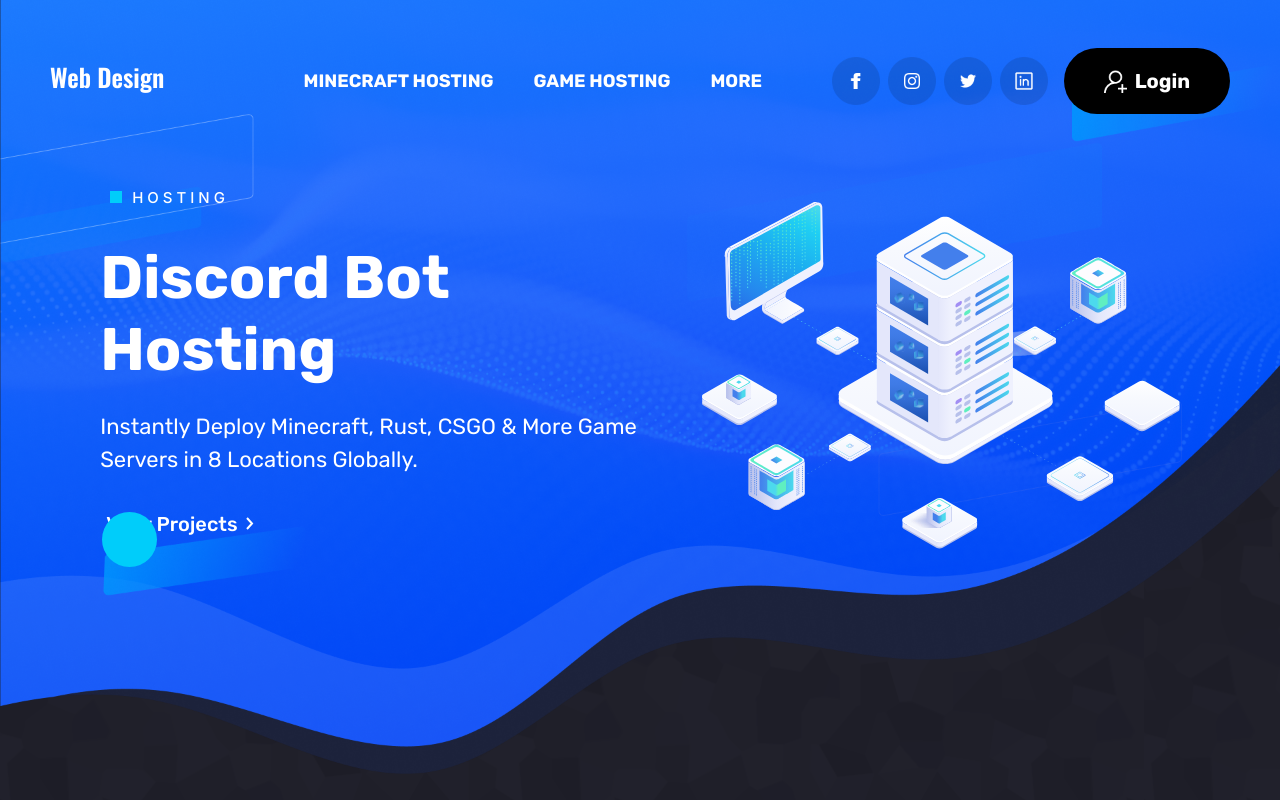
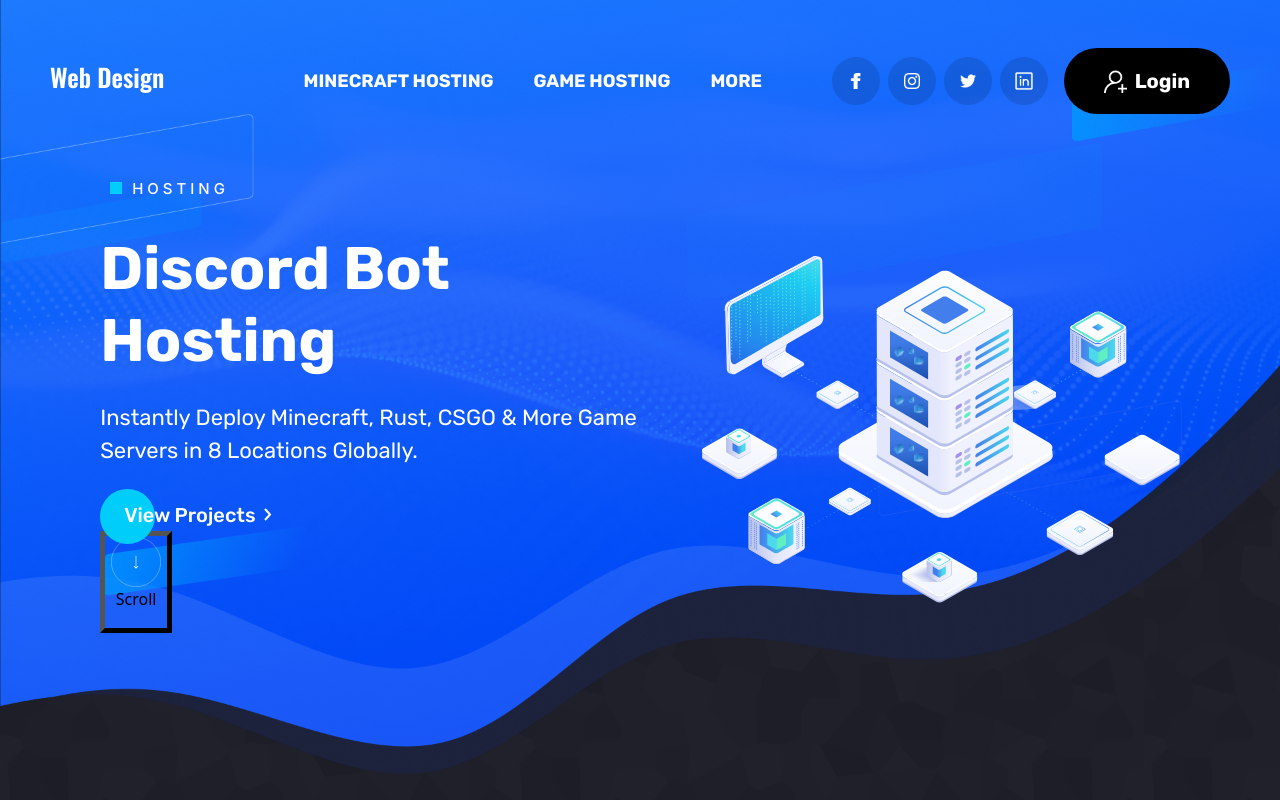
Before and after one commit to ashok-kumar-032/bot-hosting, a React (Create React App) app: page / in a window 1280 px wide. Shown: the top 800 px of the page. Built offline with nearby package versions, Linux system fonts and the light colour scheme.

Commit message:
our section

```diff
--- a/public/index.html
+++ b/public/index.html
@@ -1,20 +1,20 @@
 <!DOCTYPE html>
 <html lang="en">
+
 <head>
   <meta charset="utf-8" />
   <link rel="icon" href="%PUBLIC_URL%/favicon.ico" />
   <meta name="viewport" content="width=device-width, initial-scale=1" />
   <meta name="theme-color" content="#000000" />
-    <meta
-      name="description"
-      content="Web site created using create-react-app"
-    />
+  <meta name="description" content="Web site created using create-react-app" />
   <link rel="apple-touch-icon" href="%PUBLIC_URL%/logo192.png" />
   <link rel="manifest" href="%PUBLIC_URL%/manifest.json" />
   <title>React App</title>
 </head>
-  <body>
+
+<body style=" overflow: hidden;">
   <noscript>You need to enable JavaScript to run this app.</noscript>
   <div id="root"></div>
 </body>
+
 </html>
--- a/src/ashok.css
+++ b/src/ashok.css
@@ -17,8 +17,8 @@
     border-radius: 50% !important;
     background: #00CDFA !important;
     z-index: 0;
-    left: 2px;
-    top: 4px;
+    left: 0px;
+    top: -10px;
 }
 
 .ls_4 {
@@ -67,10 +67,13 @@
     opacity: 0.75;
 }
 
-.our_box {
-    transform: translateY(250px);
-}
 
+
+
+
+
+
+@media (min-width: 992px) {
     .our_box {
         background-image: url(../src/assets/img/webp/our_box_img.webp);
         background-position: center;
@@ -79,3 +82,49 @@
         border-radius: 20px;
         box-shadow: 8px 24px 96px 0px rgba(68, 77, 163, 0.08);
     }
+
+    .our_box {
+        transform: translateY(175px) !important;
+    }
+}
+
+
+@media (min-width: 1200px) {
+    .our_box {
+        background-image: url(../src/assets/img/webp/our_box_img.webp);
+        background-position: center;
+        background-size: cover;
+        background-repeat: no-repeat;
+        border-radius: 20px;
+        box-shadow: 8px 24px 96px 0px rgba(68, 77, 163, 0.08);
+    }
+
+    .our_box {
+        transform: translateY(250px) !important;
+    }
+}
+
+@media (max-width:992px) {
+    .our_box {
+        background-image: url(../src/assets/img/webp/our_box_img.webp);
+        background-position: center;
+        background-size: cover;
+        background-repeat: no-repeat;
+        border-radius: 20px;
+        box-shadow: 8px 24px 96px 0px rgba(68, 77, 163, 0.08);
+    }
+
+    .back_effect {
+        background-color: #2B70FD;
+    }
+
+    .our_card {
+        transform: translateY(70px);
+    }
+}
+
+@media (max-width:576px) {
+     .our_card {
+        transform: translateY(50px);
+    }
+}
--- a/src/components/common/Helper.jsx
+++ b/src/components/common/Helper.jsx
@@ -134,8 +134,8 @@
   {
     topimg: price1,
     main_heading: "Starter",
-    normal:"opacity-25",
-    mobile:"opacity-25",
+    normal: "opacity-25",
+    mobile: "opacity-25",
   },
   {
     topimg: price2,
@@ -144,7 +144,7 @@
   {
     topimg: price1,
     main_heading: "Enterprise",
-    mobile:"opacity-25",
+    mobile: "opacity-25",
   },
 ];
 //client data
--- a/src/components/home/Hero.jsx
+++ b/src/components/home/Hero.jsx
@@ -21,21 +21,52 @@
                   Instantly Deploy Minecraft, Rust, CSGO & More Game Servers in
                   8 Locations Globally.
                 </p>
-                <button className=" border-0 bg-transparent d-flex align-items-center gap-2 ff_rubik fw-medium fs_3xl clr_white crical_host position-relative">
-                  View Projects
+                <div className=" position-relative">
+                  <button className="ps-4 border-0 bg-transparent d-flex align-items-center gap-2 ff_rubik fw-medium fs_3xl clr_white position-relative z-3">
+                    View Projects
+                    <svg
+                      xmlns="http://www.w3.org/2000/svg"
+                      width="8"
+                      height="13"
+                      viewBox="0 0 8 13"
+                      fill="none"
+                    >
+                      <path
+                        d="M1 12L6 6.5L1 1"
+                        stroke="white"
+                        stroke-width="2"
+                      />
+                    </svg>
+                  </button>
+                  <div className="crical_host"></div>
+                </div>
+              </div>
+              <div className=" border-0">
+                <button className="bg-transparent border-5">
                   <svg
                     xmlns="http://www.w3.org/2000/svg"
-                    width="8"
-                    height="13"
-                    viewBox="0 0 8 13"
+                    width="50"
+                    height="50"
+                    viewBox="0 0 80 80"
                     fill="none"
                   >
-                    <path d="M1 12L6 6.5L1 1" stroke="white" stroke-width="2" />
+                    <circle
+                      cx="40"
+                      cy="40"
+                      r="39.5"
+                      stroke="white"
+                      stroke-opacity="0.45"
+                    />
+                    <path
+                      d="M39.6464 50.3536C39.8417 50.5488 40.1583 50.5488 40.3536 50.3536L43.5355 47.1716C43.7308 46.9763 43.7308 46.6597 43.5355 46.4645C43.3403 46.2692 43.0237 46.2692 42.8284 46.4645L40 49.2929L37.1716 46.4645C36.9763 46.2692 36.6597 46.2692 36.4645 46.4645C36.2692 46.6597 36.2692 46.9763 36.4645 47.1716L39.6464 50.3536ZM39.5 30V50H40.5V30H39.5Z"
+                      fill="white"
+                    />
                   </svg>
+                  <p>Scroll</p>
                 </button>
               </div>
             </Col>
-            <Col xl={5} lg={5} sm={6} className="pt-4">
+            <Col xl={5} lg={5} sm={6} className="pt-5">
               <div>
                 <img src={herocomputer} alt="herocomputer" className="w-100" />
               </div>
--- a/src/components/home/Loading.jsx
+++ b/src/components/home/Loading.jsx
@@ -3,7 +3,7 @@
 const Loading = () => {
   setTimeout(() => {
     document.getElementById("none").classList.add("d-none");
-    document.body.classList.remove("overflow-hidden");
+    document.body.style.overflow="unset";
   }, 4000);
   return (
     <div
--- a/src/components/home/Our.jsx
+++ b/src/components/home/Our.jsx
@@ -9,9 +9,11 @@
 const Our = () => {
   return (
     <section className="py-5">
+      <div className="back_effect our_card rounded-4">
+        <div className="pt-3">
           <Container>
-        <div className="our_box p-5">
-          <div className="text-white text-center pt-4 pb-5">
+            <div className="our_box p-3">
+              <div className="text-white text-center pt-lg-4 pb-lg-5 pb-2 ">
                 <p className="common_heading">
                   Our <span className="clr_blue">Locations</span>
                 </p>
@@ -19,14 +21,14 @@
                   Sparked offers hosting all around the world
                 </p>
               </div>
-          <Row className="pb-4">
+              <Row className="pb-3">
                 <Col lg={4}>
                   <div className="d-flex align-items-center">
                     <span>
                       <img src={los} alt="los" />
                     </span>
                     <span className="ps-4">
-                  <p className="fw-bold ff_inter fs_2xl clr_white mb-0">
+                      <p className="fw-bold ff_inter fs_2xl clr_white mb-0 text-nowrap">
                         Los Angeles, California
                       </p>
                       <p className="fw-medium opacity_075 fs_lg clr_white mb-0">
@@ -35,7 +37,7 @@
                     </span>
                   </div>
                 </Col>
-            <Col lg={4}>
+                <Col lg={4} className="pt-3">
                   <div className=" d-flex align-items-center">
                     <span>
                       <img src={los} alt="los" />
@@ -50,7 +52,7 @@
                     </span>
                   </div>
                 </Col>
-            <Col lg={4}>
+                <Col lg={4} className="pt-3">
                   <div className=" d-flex align-items-center">
                     <span>
                       <img src={los} alt="los" />
@@ -65,7 +67,7 @@
                     </span>
                   </div>
                 </Col>
-            <Col lg={4} className="pt-5">
+                <Col lg={4} className="pt-lg-5 pt-3">
                   <div className=" d-flex align-items-center">
                     <span>
                       <img src={los_2} alt="los_2" />
@@ -80,8 +82,8 @@
                     </span>
                   </div>
                 </Col>
-            <Col lg={4} className="pt-5">
-              <div className=" d-flex align-items-center">
+                <Col lg={4} className="pt-lg-5 pt-3">
+                  <div className="d-flex align-items-center">
                     <span>
                       <img src={los_3} alt="los_3" />
                     </span>
@@ -95,7 +97,7 @@
                     </span>
                   </div>
                 </Col>
-            <Col lg={4} className="pt-5">
+                <Col lg={4} className="pt-lg-5 pt-3">
                   <div className=" d-flex align-items-center">
                     <span>
                       <img src={los_4} alt="los_4" />
@@ -113,6 +115,8 @@
               </Row>
             </div>
           </Container>
+        </div>
+      </div>
       <div>
         <img className="w-100" src={our_back_1} alt="our_back_1" />
       </div>
--- a/src/index.css
+++ b/src/index.css
@@ -45,7 +45,7 @@
   --fs-5xl: 24px;
   --fs-4xl: 16px;
   --fs-3xl: 20px;
-  --fs-2xl: 18px;
+  --fs-2xl: 16px;
   --fs-xl: 17px;
   --fs-lg: 16px;
   --fs-md: 15px;
--- a/src/pages/Home.jsx
+++ b/src/pages/Home.jsx
@@ -16,6 +16,7 @@
       <Pricing Price={pricing_data} />
       <Hosting />
       <ChooseUs ChooseUs={Choose} />
+      <Our />
       <Testimonials clients={Clientdata} />
     </div>
   );
```
Also changed, not shown: src/assets/img/png/Our_Locations_2.png (added), src/assets/img/png/Our_Locations_back.png (added). Lines whose indentation alone changed are shown as unchanged.
